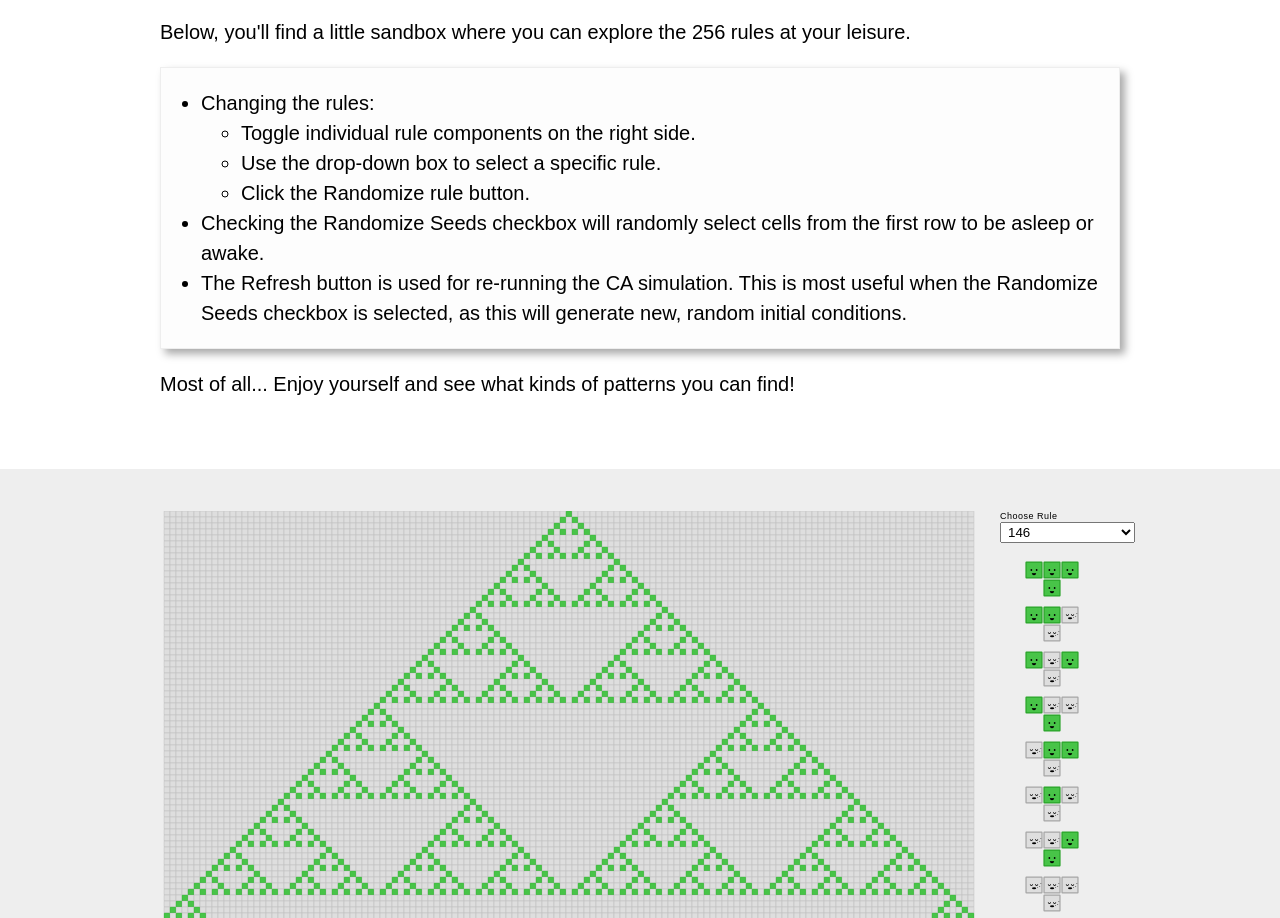
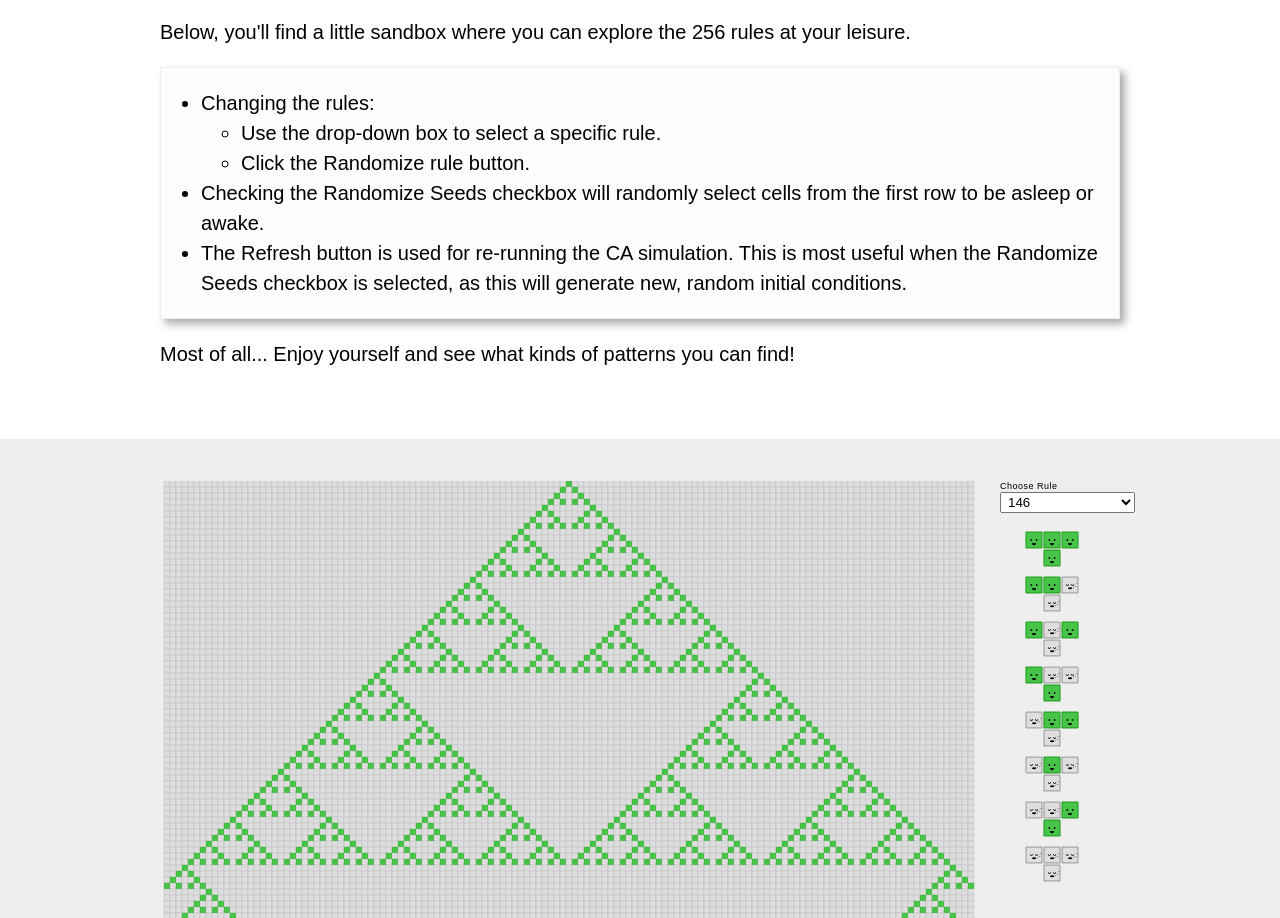
Before and after one commit to kiphlora/social-cells, a plain HTML site: page index.html in a window 1280 px wide. Shown: the part 6512-7430 px from the top of the page. Drawn offline with Linux system fonts and the light colour scheme.

Commit message:
update index.html

```diff
--- a/index.html
+++ b/index.html
@@ -161,7 +161,6 @@
 						Changing the rules:
 					</li>
 					<ul>
-						<li>Toggle individual rule components on the right side.</li>
 						<li>Use the drop-down box to select a specific rule.</li>
 						<li>Click the Randomize rule button.</li>
 					</ul>
```
